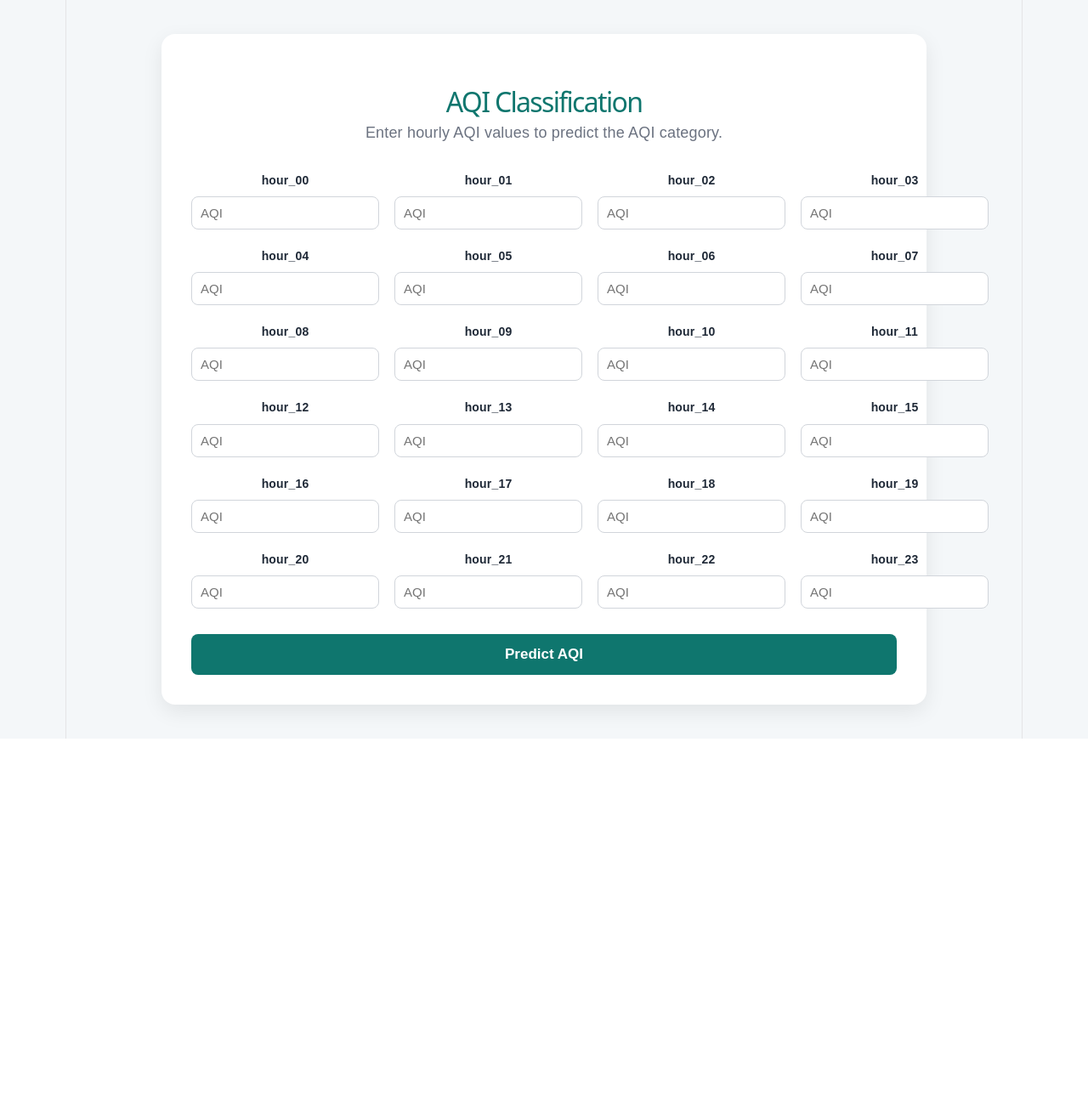
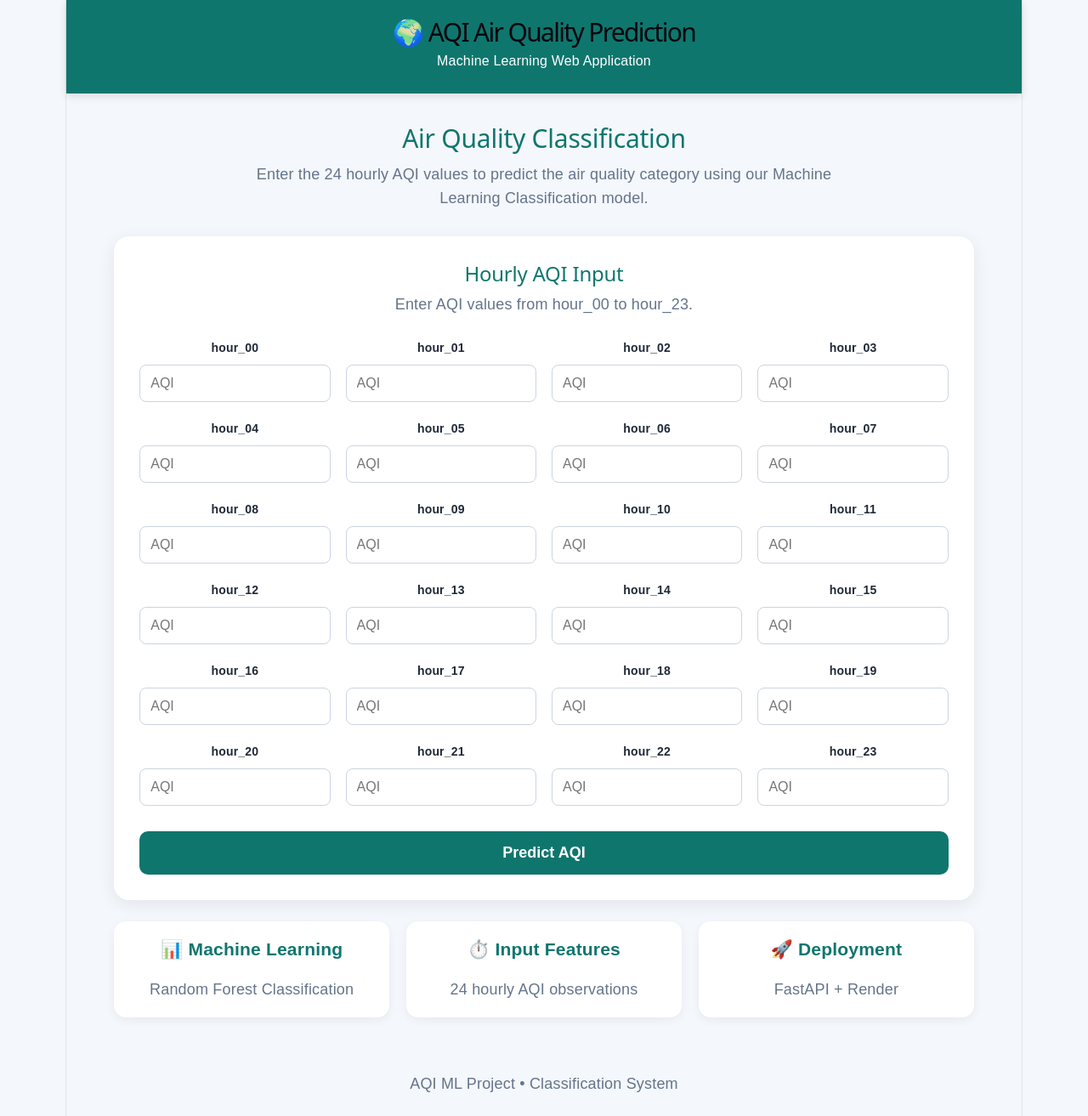
Before and after one commit to srikuntala9-droid/aqi-classification-frontend, a React (Vite) app: page / in a window 1280 px wide. Shown: the whole page at 85% size. Before the commit the page ends 869 px from the top, so only its background shows below. Built offline with nearby package versions, Linux system fonts and the light colour scheme.

Commit message:
Create professional AQI classification interface

```diff
--- a/src/App.css
+++ b/src/App.css
@@ -4,36 +4,71 @@
 
 body {
   margin: 0;
-  font-family: Arial, sans-serif;
-  background: #f4f7f9;
+  font-family: Arial, Helvetica, sans-serif;
+  background: #f4f7fb;
   color: #1f2937;
 }
 
 .app {
   min-height: 100vh;
-  padding: 40px 20px;
+}
+
+.header {
+  background: #0f766e;
+  color: white;
+  padding: 25px 8%;
+  box-shadow: 0 3px 10px rgba(0, 0, 0, 0.12);
+}
+
+.header h1 {
+  margin: 0;
+  font-size: 30px;
+}
+
+.header p {
+  margin: 8px 0 0;
+  font-size: 16px;
 }
 
 .container {
-  max-width: 900px;
-  margin: 0 auto;
-  background: white;
-  padding: 35px;
-  border-radius: 16px;
-  box-shadow: 0 8px 25px rgba(0, 0, 0, 0.08);
+  width: 90%;
+  max-width: 1100px;
+  margin: 35px auto;
 }
 
-h1 {
+.hero {
   text-align: center;
+  margin-bottom: 30px;
+}
+
+.hero h2 {
+  font-size: 30px;
   margin-bottom: 10px;
   color: #0f766e;
-  font-size: 32px;
 }
 
-.subtitle {
-  text-align: center;
-  color: #6b7280;
-  margin-bottom: 30px;
+.hero p {
+  max-width: 700px;
+  margin: auto;
+  line-height: 1.6;
+  color: #64748b;
+}
+
+.card {
+  background: white;
+  padding: 30px;
+  border-radius: 18px;
+  box-shadow: 0 5px 20px rgba(0, 0, 0, 0.08);
+}
+
+.card h2 {
+  margin-top: 0;
+  color: #0f766e;
+}
+
+.help {
+  color: #64748b;
+  margin-bottom: 25px;
 }
 
 .grid {
@@ -45,37 +80,38 @@ h1 {
 .input-group {
   display: flex;
   flex-direction: column;
+  gap: 7px;
 }
 
 .input-group label {
   font-weight: bold;
-  margin-bottom: 6px;
   font-size: 14px;
 }
 
 .input-group input {
-  padding: 10px;
-  border: 1px solid #d1d5db;
+  width: 100%;
+  padding: 12px;
+  border: 1px solid #cbd5e1;
   border-radius: 8px;
-  font-size: 15px;
+  font-size: 16px;
+  outline: none;
 }
 
 .input-group input:focus {
-  outline: none;
   border-color: #0f766e;
-  box-shadow: 0 0 0 2px rgba(15, 118, 110, 0.15);
+  box-shadow: 0 0 0 2px rgba(15, 118, 110, 0.12);
 }
 
 button {
   display: block;
   width: 100%;
   margin-top: 30px;
-  padding: 14px;
+  padding: 15px;
   border: none;
-  border-radius: 8px;
+  border-radius: 10px;
   background: #0f766e;
   color: white;
-  font-size: 17px;
+  font-size: 18px;
   font-weight: bold;
   cursor: pointer;
 }
@@ -85,56 +121,96 @@ button:hover {
 }
 
 button:disabled {
-  background: #9ca3af;
+  opacity: 0.7;
   cursor: not-allowed;
 }
 
 .result {
   margin-top: 25px;
-  padding: 20px;
-  text-align: center;
-  border-radius: 10px;
+  padding: 25px;
+  border-radius: 12px;
   background: #ecfdf5;
   border: 1px solid #a7f3d0;
+  text-align: center;
 }
 
-.result h2 {
-  margin: 0 0 8px;
-  color: #065f46;
+.result span {
+  display: block;
+  font-size: 18px;
+  color: #047857;
+  margin-bottom: 8px;
 }
 
-.result p {
-  margin: 0;
-  font-size: 24px;
-  font-weight: bold;
-  color: #047857;
+.result strong {
+  display: block;
+  font-size: 30px;
+  color: #065f46;
 }
 
 .error {
   margin-top: 20px;
   padding: 15px;
-  text-align: center;
   border-radius: 8px;
   background: #fef2f2;
   color: #b91c1c;
+  text-align: center;
 }
 
-@media (max-width: 700px) {
+.info {
+  display: grid;
+  grid-template-columns: repeat(3, 1fr);
+  gap: 20px;
+  margin-top: 25px;
+}
+
+.info div {
+  background: white;
+  padding: 20px;
+  border-radius: 14px;
+  box-shadow: 0 3px 12px rgba(0, 0, 0, 0.06);
+  text-align: center;
+}
+
+.info h3 {
+  margin-top: 0;
+  color: #0f766e;
+}
+
+.info p {
+  color: #64748b;
+}
+
+footer {
+  text-align: center;
+  padding: 25px;
+  margin-top: 40px;
+  color: #64748b;
+}
+
+@media (max-width: 800px) {
   .grid {
     grid-template-columns: repeat(2, 1fr);
   }
 
-  .container {
-    padding: 25px 20px;
+  .info {
+    grid-template-columns: 1fr;
   }
 }
 
-@media (max-width: 450px) {
+@media (max-width: 500px) {
   .grid {
     grid-template-columns: 1fr;
   }
 
-  h1 {
-    font-size: 26px;
+  .header h1 {
+    font-size: 24px;
+  }
+
+  .hero h2 {
+    font-size: 24px;
+  }
+
+  .card {
+    padding: 20px;
   }
 }
--- a/src/App.jsx
+++ b/src/App.jsx
@@ -15,10 +15,7 @@ function App() {
   const [error, setError] = useState("");
 
   const handleChange = (hour, value) => {
-    setValues({
-      ...values,
-      [hour]: value,
-    });
+    setValues({ ...values, [hour]: value });
   };
 
   const handlePredict = async () => {
@@ -57,11 +54,26 @@ function App() {
 
   return (
     <div className="app">
-      <div className="container">
-        <h1>AQI Classification</h1>
+      <header className="header">
+        <div>
+          <h1>🌍 AQI Air Quality Prediction</h1>
+          <p>Machine Learning Web Application</p>
+        </div>
+      </header>
 
-        <p className="subtitle">
-          Enter hourly AQI values to predict the AQI category.
+      <main className="container">
+        <section className="hero">
+          <h2>Air Quality Classification</h2>
+          <p>
+            Enter the 24 hourly AQI values to predict the air quality
+            category using our Machine Learning Classification model.
+          </p>
+        </section>
+
+        <section className="card">
+          <h2>Hourly AQI Input</h2>
+          <p className="help">
+            Enter AQI values from hour_00 to hour_23.
           </p>
 
           <div className="grid">
@@ -72,7 +84,9 @@ function App() {
                   type="number"
                   min="0"
                   value={values[hour]}
-                onChange={(e) => handleChange(hour, e.target.value)}
+                  onChange={(e) =>
+                    handleChange(hour, e.target.value)
+                  }
                   placeholder="AQI"
                 />
               </div>
@@ -85,13 +99,35 @@ function App() {
 
           {prediction && (
             <div className="result">
-            <h2>Prediction</h2>
-            <p>{prediction}</p>
+              <span>Prediction</span>
+              <strong>{prediction}</strong>
             </div>
           )}
 
           {error && <div className="error">{error}</div>}
+        </section>
+
+        <section className="info">
+          <div>
+            <h3>📊 Machine Learning</h3>
+            <p>Random Forest Classification</p>
           </div>
+
+          <div>
+            <h3>⏱️ Input Features</h3>
+            <p>24 hourly AQI observations</p>
+          </div>
+
+          <div>
+            <h3>🚀 Deployment</h3>
+            <p>FastAPI + Render</p>
+          </div>
+        </section>
+      </main>
+
+      <footer>
+        <p>AQI ML Project • Classification System</p>
+      </footer>
     </div>
   );
 }
```
Lines whose indentation alone changed are shown as unchanged.
